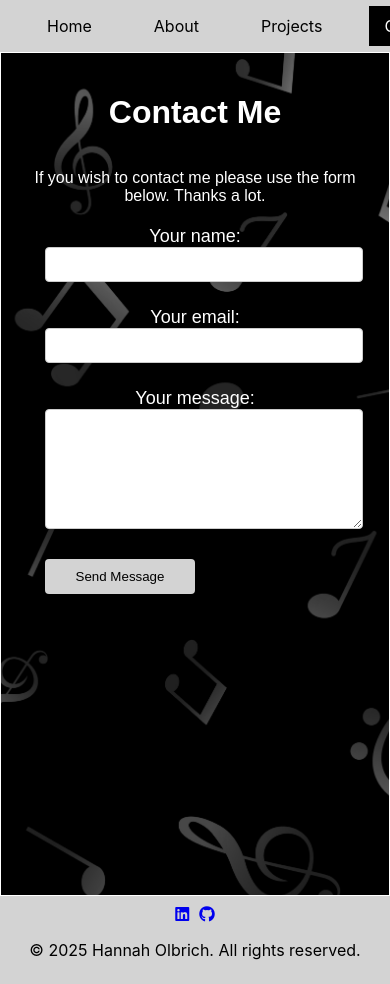
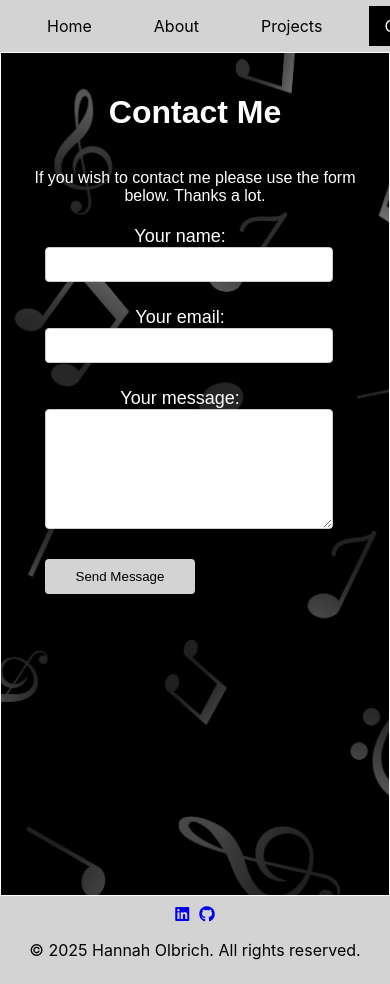
Before and after one commit to hannahro15/Hannah-Portfolio-Site, a React (Create React App) app: page /Hannah-Portfolio-Site/contact in a window 390 px wide. Shown: the top 984 px of the page. Built offline with nearby package versions, Linux system fonts and the light colour scheme.

Commit message:
Make contact form responsive on mobile devices

```diff
--- a/src/pages/Contact.css
+++ b/src/pages/Contact.css
@@ -48,4 +48,6 @@ label {
     flex-direction: column;
     font-size: 18px;
     margin: 5px 0;
+    max-width: 90%;
+    text-align: center;
 }
```
